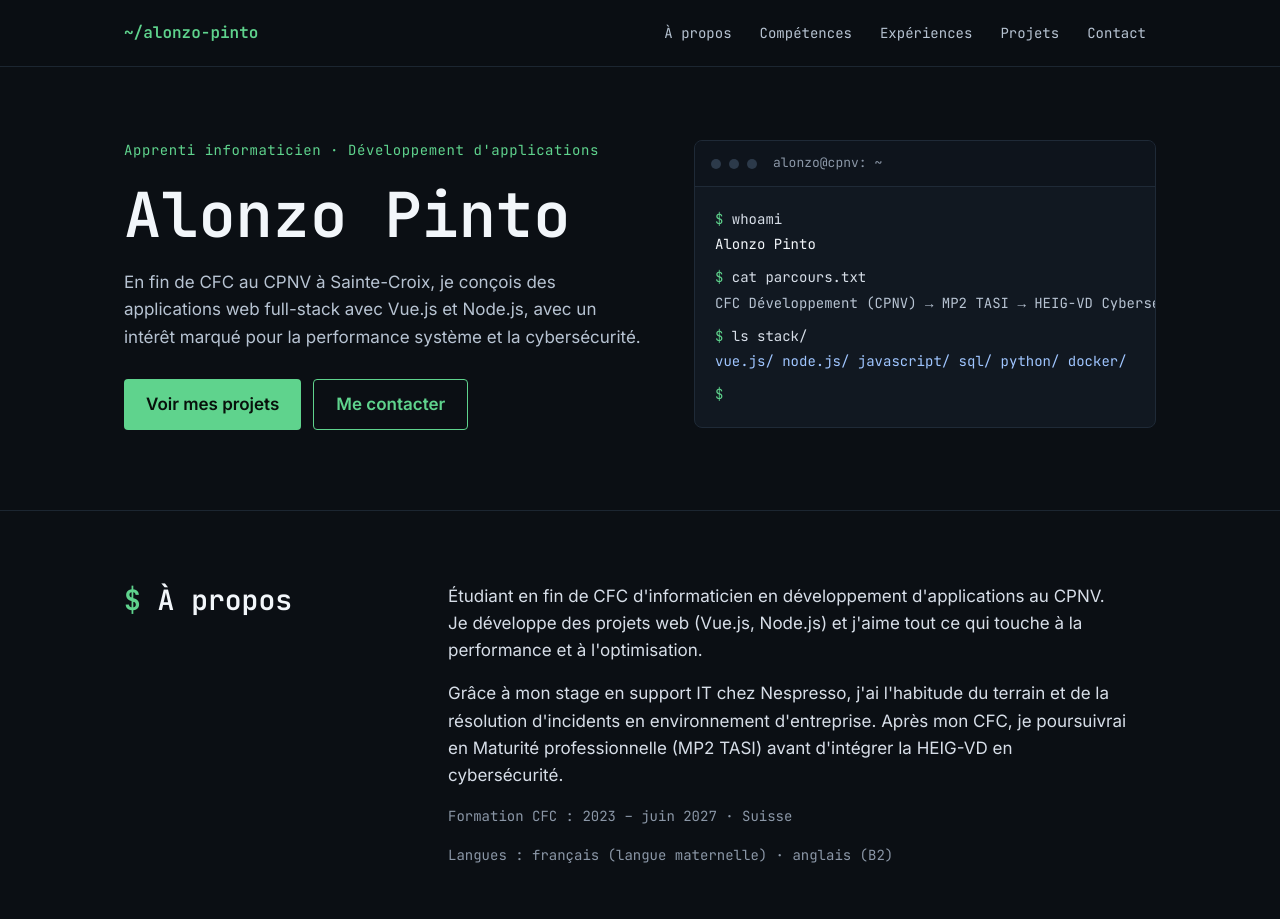
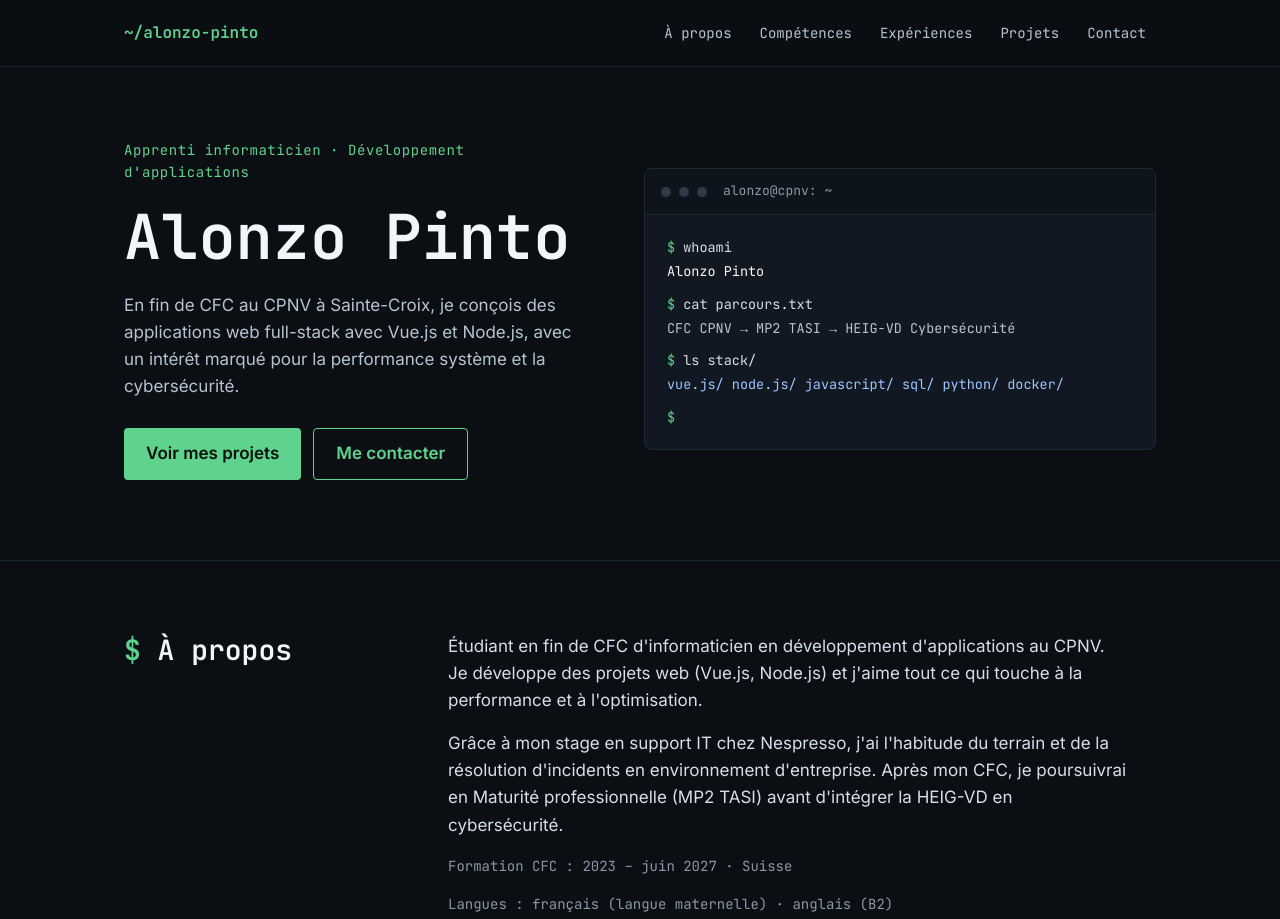
Before and after one commit to AlonzoDEV06/AlonzoDEV06.github.io, a plain HTML site: page index.html in a window 1280 px wide. Shown: the top 919 px of the page. Drawn offline with Linux system fonts and the light colour scheme.

Commit message:
Enhance terminal card layout and improve command output styling

```diff
--- a/index.html
+++ b/index.html
@@ -227,7 +227,8 @@
 
       /* Terminal Card */
       .terminal {
-        flex: 1 1 380px;
+        flex: 1 1 480px;
+        max-width: 560px;
         min-width: 0;
         background: var(--surface);
         border: 1px solid var(--border-card);
@@ -259,11 +260,19 @@
       }
 
       .terminal-body {
-        padding: 20px;
+        padding: 20px 22px;
         font-family: var(--font-mono);
-        font-size: 14px;
+        font-size: 13.5px;
         line-height: 1.8;
-        overflow-x: auto;
+      }
+
+      .cmd-prompt {
+        white-space: nowrap;
+      }
+
+      .cmd-output {
+        white-space: normal;
+        overflow-wrap: break-word;
       }
 
       .cmd-line {
@@ -572,16 +581,16 @@
               <span class="terminal-title">alonzo@cpnv: ~</span>
             </div>
             <div class="terminal-body">
-              <div class="cmd-line"><span class="prompt">$</span> whoami</div>
-              <div class="cmd-line" style="color: var(--text-bright)">Alonzo Pinto</div>
+              <div class="cmd-line cmd-prompt"><span class="prompt">$</span> whoami</div>
+              <div class="cmd-line cmd-output" style="color: var(--text-bright)">Alonzo Pinto</div>
 
               <div class="cmd-line cmd-prompt"><span class="prompt">$</span> cat parcours.txt</div>
-              <div class="cmd-line" style="color: var(--text-muted)">
-                CFC Développement (CPNV) → MP2 TASI → HEIG-VD Cybersécurité
+              <div class="cmd-line cmd-output" style="color: var(--text-muted)">
+                CFC CPNV → MP2 TASI → HEIG-VD Cybersécurité
               </div>
 
               <div class="cmd-line cmd-prompt"><span class="prompt">$</span> ls stack/</div>
-              <div class="cmd-line" style="color: var(--link)">
+              <div class="cmd-line cmd-output" style="color: var(--link)">
                 vue.js/ node.js/ javascript/ sql/ python/ docker/
               </div>
 
```
